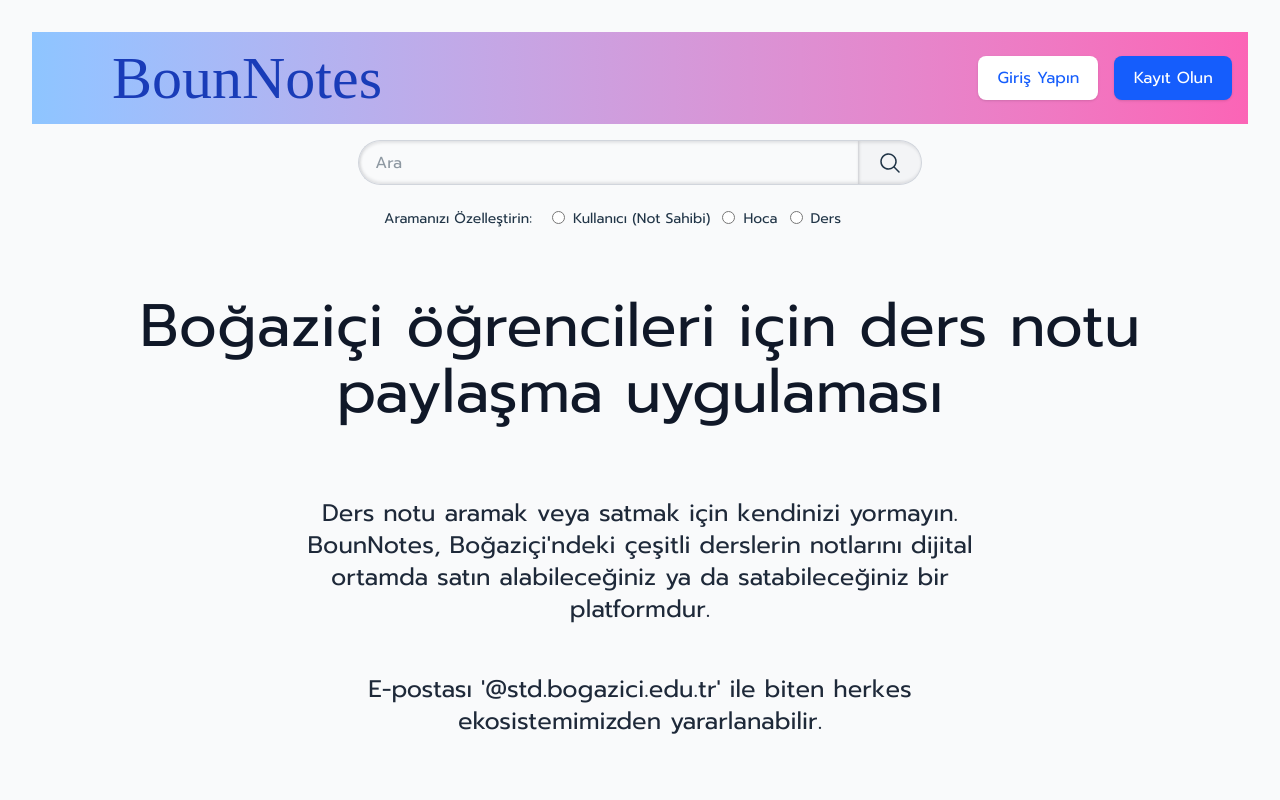
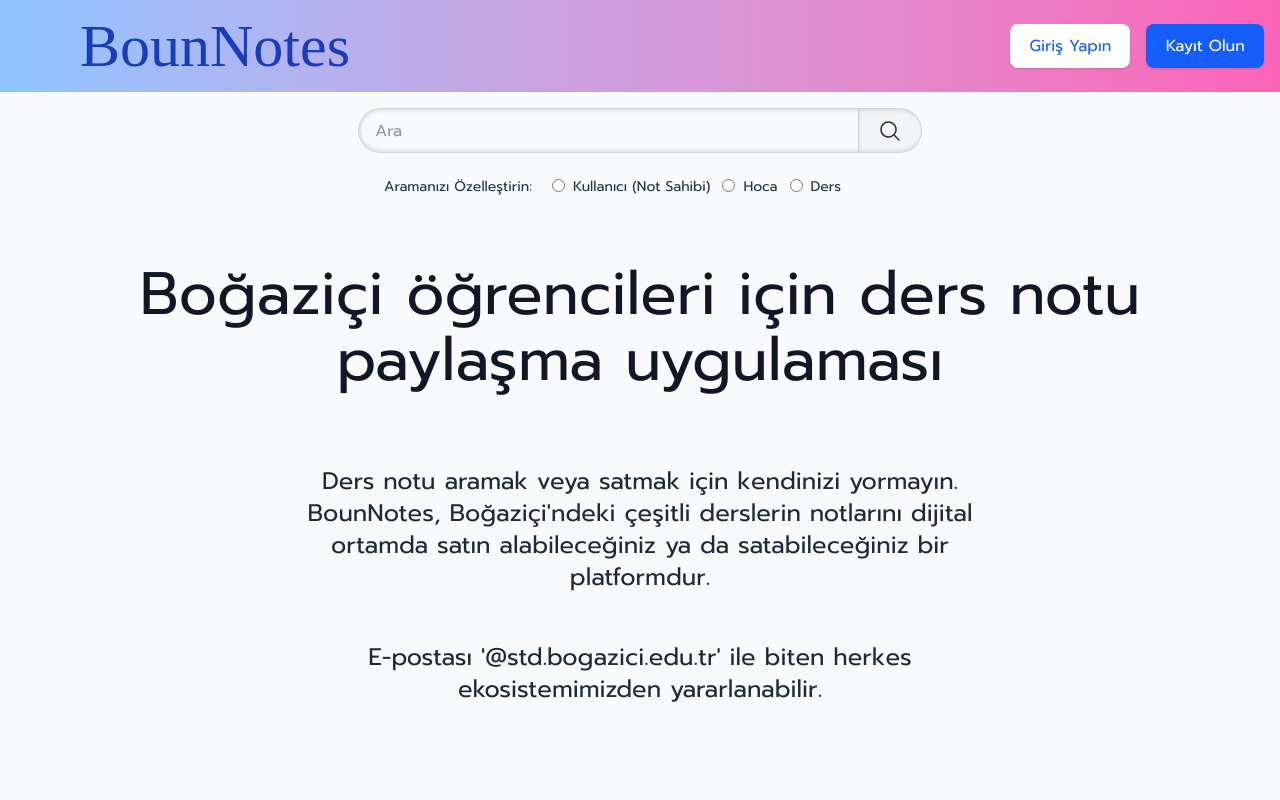
Before and after one commit to MehmetAliErfidan/BounNotes, a React (Vite) app: page / in a window 1280 px wide. Shown: the top 800 px of the page. Built offline with nearby package versions, Linux system fonts and the light colour scheme; a web font is replaced by a local one.

Commit message:
ayfanın kenarındaki boşluklar (padding) kaldırıldı, tam ekran görüntüsü sağlandı.

```diff
--- a/src/App.css
+++ b/src/App.css
@@ -1,7 +1,10 @@
 #root {
-  padding: 2rem;
   text-align: center;
   width: 100%;
+}
+
+.content {
+  padding: 2rem;
 }
 
 @keyframes logo-spin {
--- a/src/index.css
+++ b/src/index.css
@@ -42,8 +42,9 @@
 
 body {
   margin: 0;
+  padding: 0;
+  width: 100%;
   display: flex;
-  place-items: center;
   min-width: 320px;
   min-height: 100vh;
 }
```
